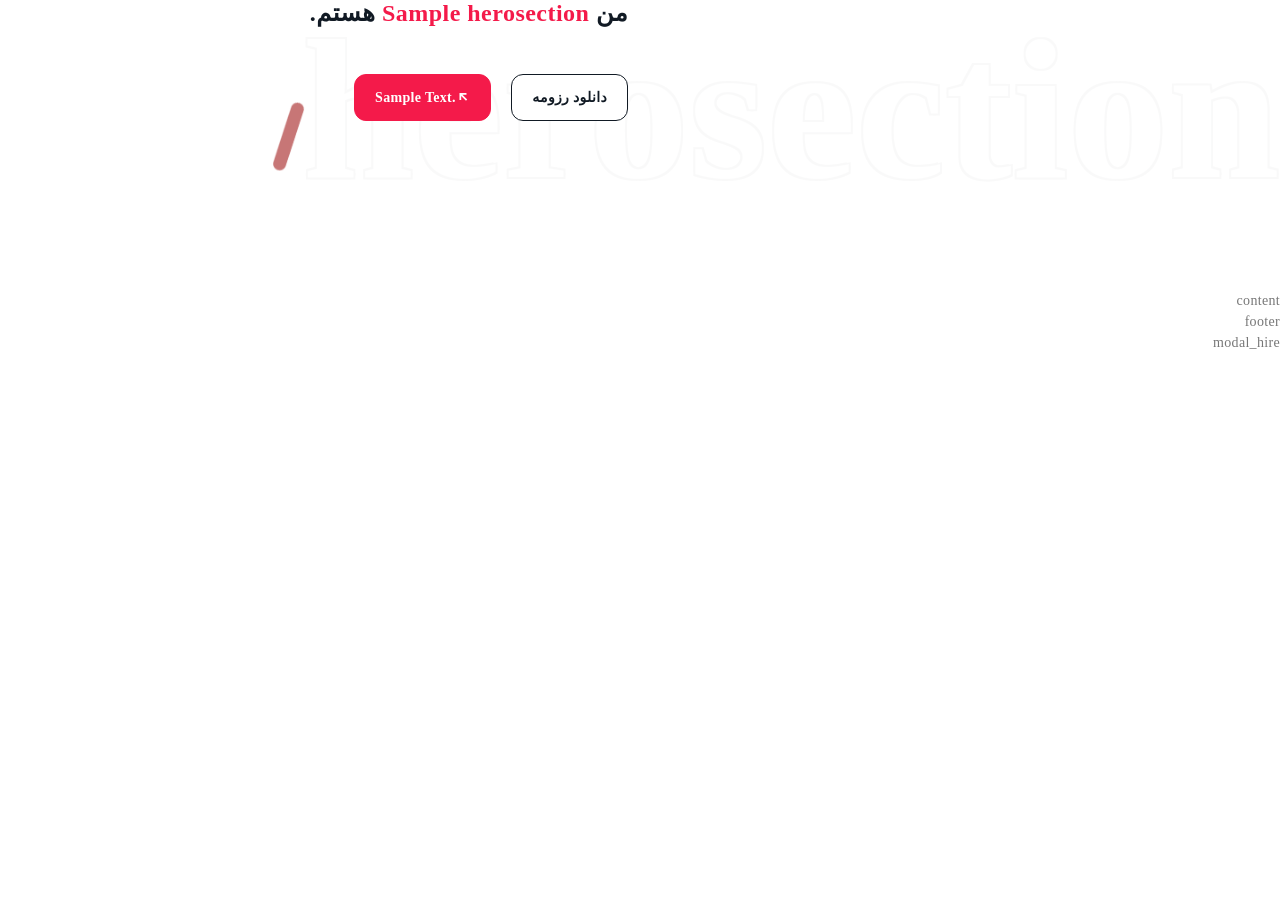
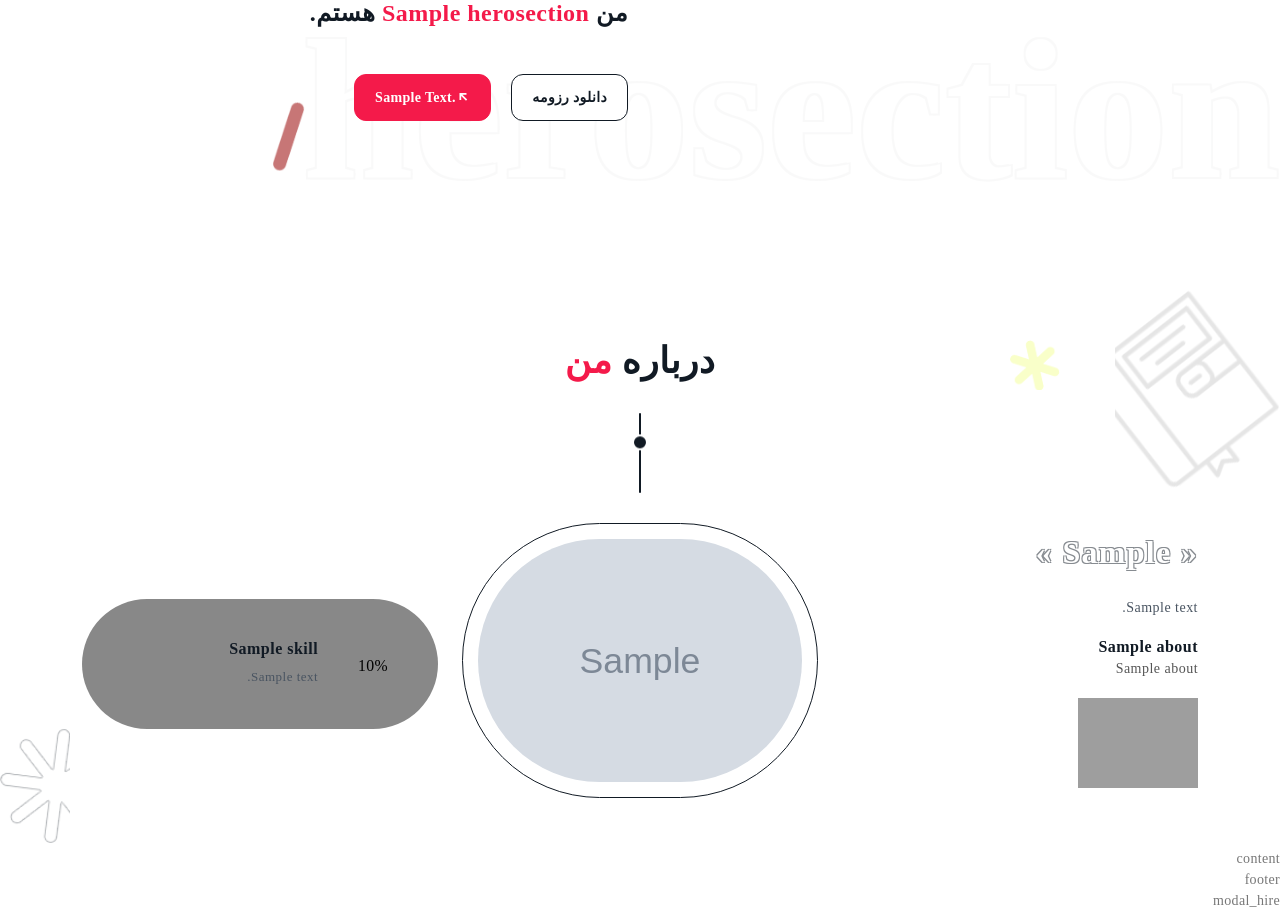
Before and after one commit to ParsaFekri/Django-resume, a Django app: page / in a window 1280 px wide. Shown: the part 610-1521 px from the top of the page. Before the commit the page ends 959 px from the top, so only its background shows below. Run offline with Django 5.2, Linux system fonts and the light colour scheme; tables that the repository leaves empty hold one stand-in row (values such as "Sample post"); grey boxes marked "Sample" are stand-in pictures; some web fonts are replaced; grey boxes are pictures that could not be loaded.

Commit message:
Update core views and refine about section templates

```diff
--- a/apps/core/views.py
+++ b/apps/core/views.py
@@ -7,12 +7,22 @@ from django.db import transaction    # برای اجرای اتمیک عملیا
 
 from .models import (
     HeroSection,
+    About,
 )
 
 
 def home_view(request):
     hero_section = HeroSection.objects.first()
+
+    about =  (
+        About.objects.prefetch_related(   # برای واکشی روابط چند به چند و یک به چند در یک کوئری بهینه
+            'social_links',   # About شبکه های اجتماعی مربوط به
+            'skills__icons'   # مهارت ها و آیکون های مهارت ها
+        ).first()
+    )
+
     context = {
         'hero_section':hero_section,
+        'about':about,
     }
     return render(request, 'index.html', context)
--- a/templates/includes/about.html
+++ b/templates/includes/about.html
@@ -0,0 +1,77 @@
+{% load static %}
+
+<!-- About -->
+    <section class="section-about relative py-[50px] max-[991px]:py-[40px] max-[767px]:py-[35px]">
+        <div class="container flex flex-wrap justify-between relative items-center mx-auto min-[1400px]:max-w-[1320px] min-[1200px]:max-w-[1140px] min-[992px]:max-w-[960px] min-[768px]:max-w-[720px] min-[576px]:max-w-[540px]">
+            <div class="flex flex-wrap w-full mb-[-30px]">
+                <div class="w-full px-[12px]">
+                    <div class="bix-banner mb-[30px] flex justify-center text-center max-[1199px]:mb-[25px] max-[767px]:mb-[20px]" data-aos="fade-up" data-aos-duration="2000" data-aos-delay="400">
+                        <h4 class="font-montserrat text-[36px] font-bold text-[#111a24] tracking-[0.03rem] leading-[1.2] max-[1199px]:text-[32px] max-[767px]:text-[28px] max-[575px]:text-[24px]">درباره <span class="text-[#f41a4a]">من</span></h4>
+                    </div>
+                    <div class="bix-banner-line mb-[110px]" data-aos="fade-up" data-aos-duration="2000" data-aos-delay="600">
+                        <span class="inner-border relative flex justify-center"></span>
+                    </div>
+                </div>
+                <div class="max-[1199px]:order-2 min-[1200px]:w-[33.33%] min-[992px]:w-[50%] w-full px-[12px] mb-[30px]" data-aos="fade-up" data-aos-duration="2000" data-aos-delay="400">
+                    <div class="bix-about-contact h-full flex flex-col justify-center">
+                        <h5 class="mb-[24px] font-montserrat text-[37px] font-bold text-[#fff] tracking-[0.08rem] opacity-[0.5] leading-[1.2] max-[1399px]:text-[32px] max-[1199px]:text-[28px] max-[575px]:text-[28px] max-[420px]:text-[22px]">« {{ about.quote }} »</h5>
+                        <p class="mb-[16px] font-montserrat text-[14px] text-[#495461] font-normal leading-[26px] tracking-[0.03rem]"> {{ about.description }} </p>
+                        <div class="about-name">
+                            <h6 class="mb-[0] font-montserrat text-[16px] text-[#111a24] font-bold tracking-[0.03rem] leading-[1.2]"> {{ about.job_title }} </h6>
+                            <p class="text-[14px] text-[#555] mb-[16px] font-montserrat font-normal leading-[26px] tracking-[0.03rem]"> {{ about.name }} </p>
+                            <div class="inner-sign-items">
+                                {% if about.signature %}
+                                    <img src="{{ about.signature.url }}" alt="sign" class="white-mode w-[120px] inline">
+                                    {% comment %} <img src="{{ about.signature.url }}" alt="sign" class="dark-mode w-[120px] hidden">  برای حالت دارک مود بوده {% endcomment %}
+                                {% endif %}
+                            </div>
+                        </div>
+                    </div>
+                </div>
+                <div class="max-[1199px]:order-1 min-[1200px]:w-[33.33%] min-[992px]:w-[100%] w-full px-[12px] mb-[30px]" data-aos="fade-up" data-aos-duration="2000" data-aos-delay="600">
+                    <div class="bix-about-img border-[1px] border-solid border-[#111a24] p-[15px] rounded-[200px] relative max-[1199px]:max-w-fit max-[1199px]:m-auto">
+                        {% if about.main_image %}
+                            <img src="{{ about.main_image.url }}" alt="about" class="w-full rounded-[200px]">
+                        {% endif %}
+                        <div class="inner-item transition-all duration-[0.3s] ease-in-out h-full absolute top-[0] right-[-7px] flex flex-col justify-center z-[0] opacity-[0]">
+                            {% for social in about.social_links.all|slice:':3' %}
+                                <a class="box-inner my-[20px] relative" href="{{ social.url }}">
+                                    {% if social.icon %}
+                                        <img src="{{ social.icon.url }}" alt="{{ social.name }}" class="w-[18px] h-[18px] relative z-[1] rounded-[0]">
+                                    {% endif %}
+                                </a>
+                            {% endfor %}
+                        </div>
+                    </div>
+                </div>
+                <div class="max-[1199px]:order-3 min-[1200px]:w-[33.33%] min-[992px]:w-[50%] w-full px-[12px]">
+                    <div class="bix-skill h-full flex flex-col justify-center max-[1199px]:h-auto" id="progress">
+                        {% for skill in about.skills.all|slice:':3' %}
+                            <div class="skill-inner-box mb-[24px] p-[20px] flex flex-col relative rounded-[100px] max-[420px]:rounded-[50px] bg-[{{ skill.bg_color }}]" data-aos="fade-up" data-aos-duration="2000" data-aos-delay="1000">
+                                <div class="skill-logo transition-all duration-[0.3s] ease-in-out flex justify-end absolute right-[60px] top-[-30px] z-[1] opacity-[0]">
+                                    {% for icon in skill.icons.all|slice:':3' %}
+                                        <a href="{{ icon.url }}" class="relative h-[30px] w-[30px] mx-[20px] border-[1px] border-solid border-[#111a24] bg-[#fff] rounded-[20px]">
+                                            {% if icon.icon_image %}
+                                                <img src="{{ icon.icon_image.url }}" alt="about-logo-6" class="w-[28px] p-[5px]">
+                                            {% endif %}
+                                        </a>
+                                    {% endfor %}
+                                </div>
+                                <div class="skill-contact inline-flex flex-wrap max-[420px]:flex-col">
+                                    <svg class="progress noselect w-[90px] h-full bg-transparent inline-block" data-progress="85" x="0px" y="0px" viewBox="0 0 80 80">
+                                        <path class="track" d="M5,40a35,35 0 1,0 70,0a35,35 0 1,0 -70,0" />
+                                        <path class="fill" d="M5,40a35,35 0 1,0 70,0a35,35 0 1,0 -70,0" />
+                                        <text class="value" x="50%" y="58%">{{ skill.percentage }}%</text>
+                                    </svg>
+                                    <div class="skill-box-contact w-[calc(100%-90px)] p-[10px] flex flex-col justify-center max-[420px]:w-full">
+                                        <h4 class="font-montserrat text-[16px] font-semibold text-[#111a24] mb-[8px] tracking-[0.03rem] leading-[1.2]">{{ skill.title }}</h4>
+                                        <p class="font-montserrat text-[13px] leading-[22px] text-[#495461] overflow-hidden tracking-[0.03rem] text-ellipsis flex">{{ skill.description }}</p>
+                                    </div>
+                                </div>
+                            </div>
+                        {% endfor %}
+                    </div>
+                </div>
+            </div>
+        </div>
+    </section>
--- a/templates/index.html
+++ b/templates/index.html
@@ -25,7 +25,10 @@
     {% comment %} محتوای اصلی سایت {% endcomment %}
     {% include "includes/hero.html" %}
 
+    {% include "includes/about.html" %}
+
     {% include "includes/content.html" %}
+
 {% endblock %}
 
 {% block footer %}
```
Also changed, not shown: media/about/skill_icons/fekri.jpg (added), media/about/social/twd.jpg (added).
